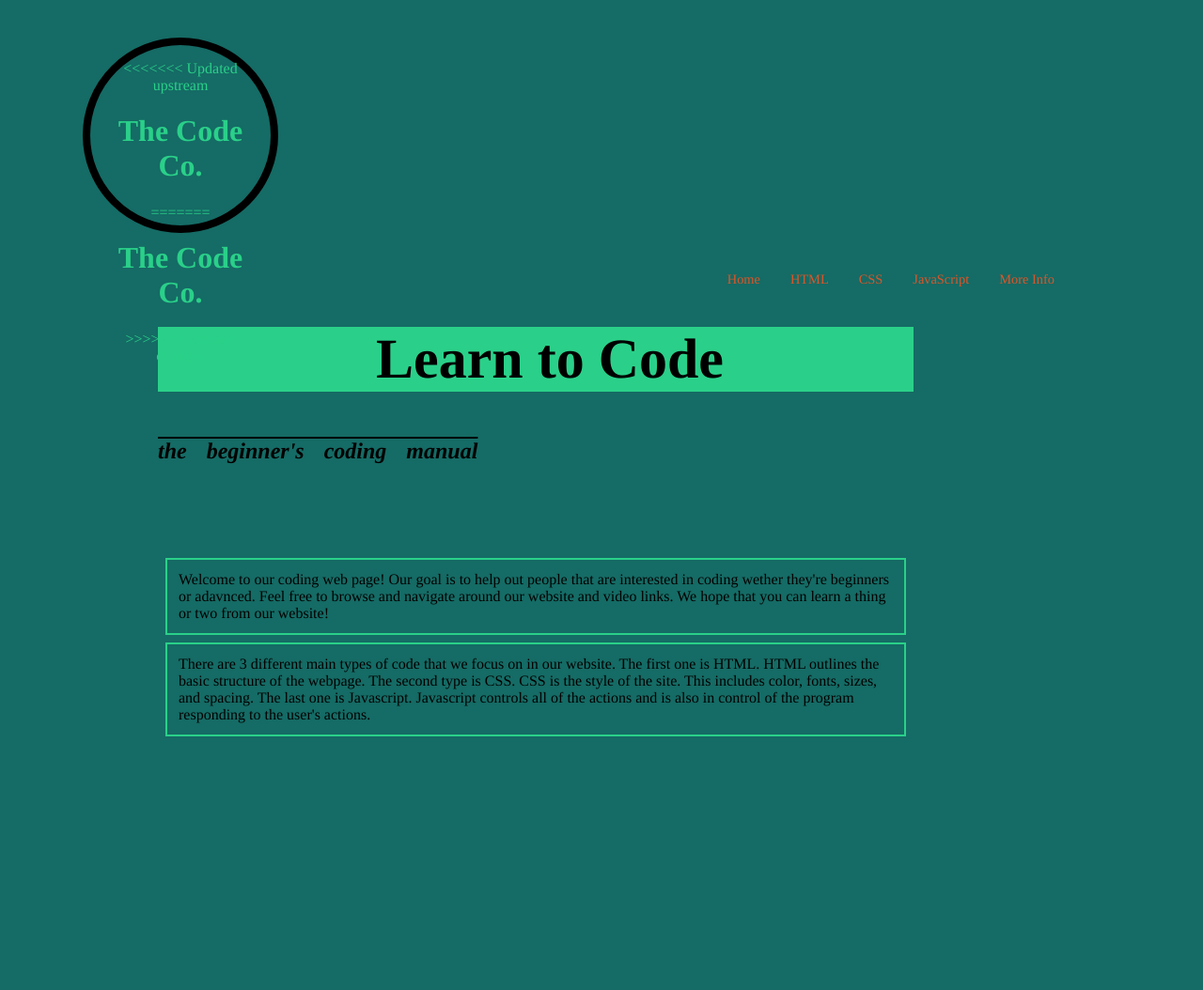
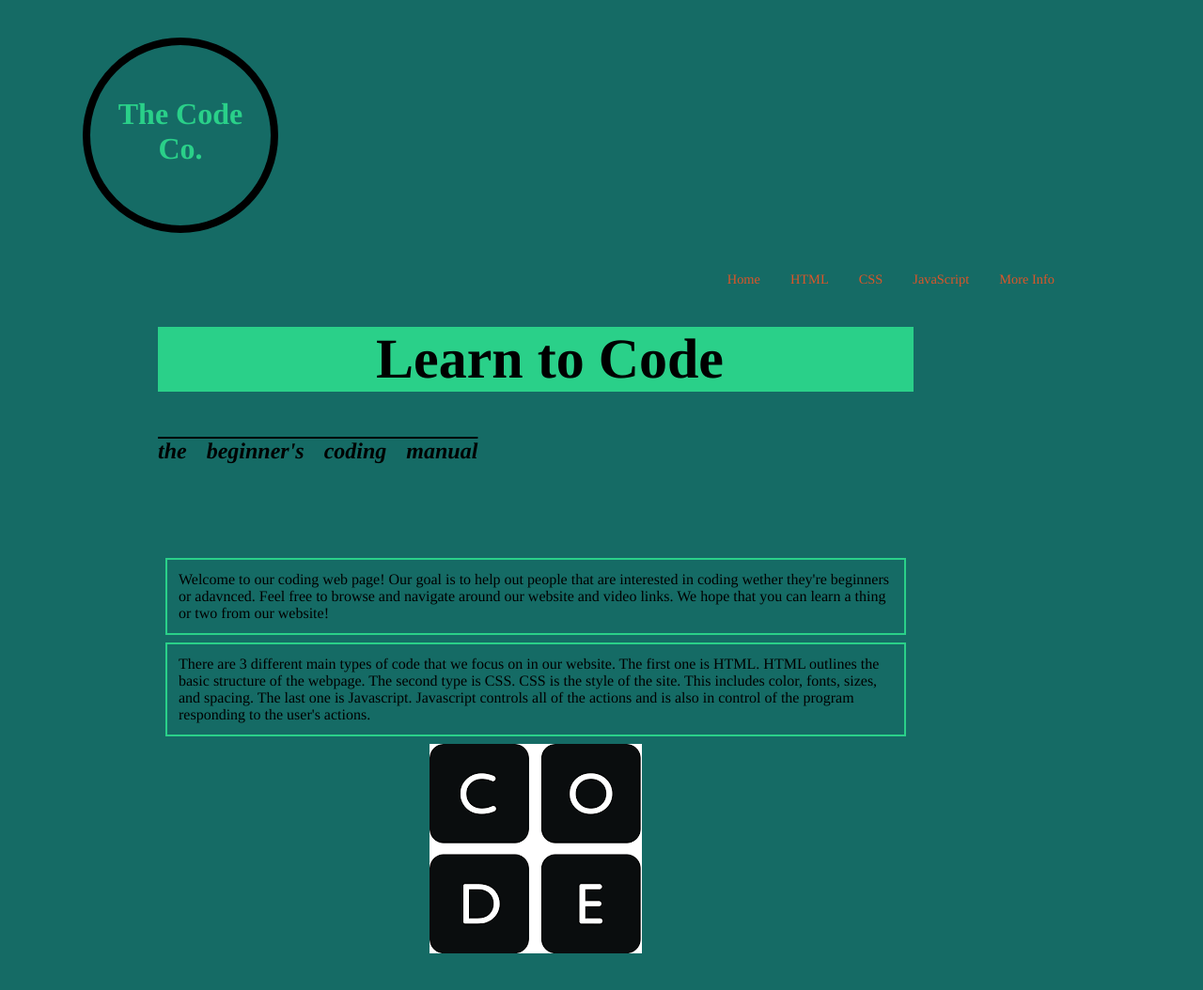
Before and after one commit to Tanaka583/Coding-Manual, a plain HTML site: page index.html in a window 1280 px wide. Shown: the part 60-1114 px from the top of the page at 94% size. Before the commit the page ends 944 px from the top, so only its background shows below. Drawn offline with Linux system fonts and the light colour scheme.

Commit message:
Images Update
This is our last image update.

```diff
--- a/index.html
+++ b/index.html
@@ -7,13 +7,9 @@
 <body>
 	 <div class="wrapper">
 			<div id="logo">
-<<<<<<< Updated upstream
-				<br>
-				<h1>The Code Co.</h1>
-=======
+
 			<br>
 				<center><h1>The Code Co.</h1></center>
->>>>>>> Stashed changes
 			</div>
 		<header>
 			<!--Navigation -->
@@ -50,6 +46,8 @@
 				<p>
 					There are 3 different main types of code that we focus on in our website. The first one is HTML. HTML outlines the basic structure of the webpage. The second type is CSS. CSS is the style of the site. This includes color, fonts, sizes, and spacing. The last one is Javascript. Javascript controls all of the actions and is also in control of the program responding to the user's actions.
 				</p>
+
+				<center><img src="images/code2.png"></center>
 			</section>
 
 
```
Also changed, not shown: other.html (+1 -0 lines), images/CODE1.jpg (added), images/code2.png (added).
